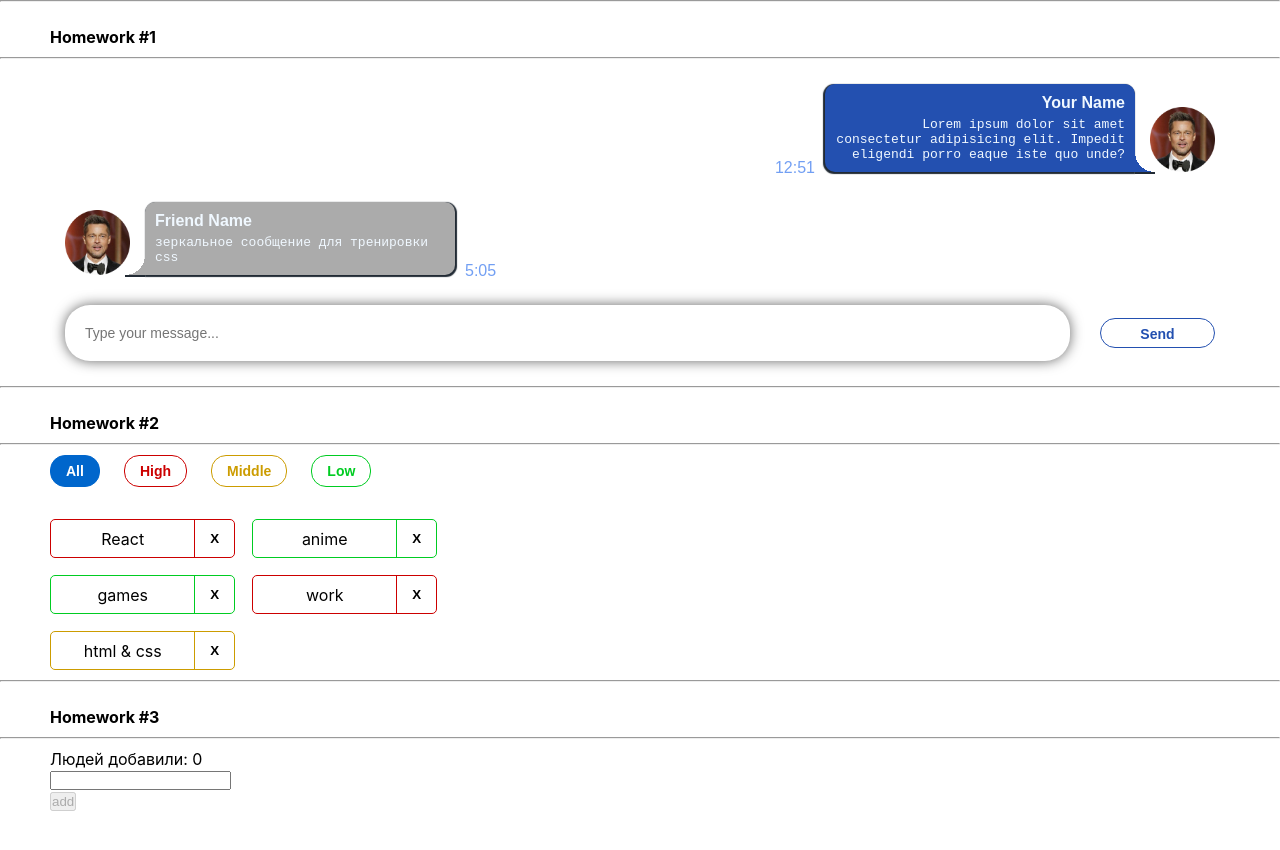
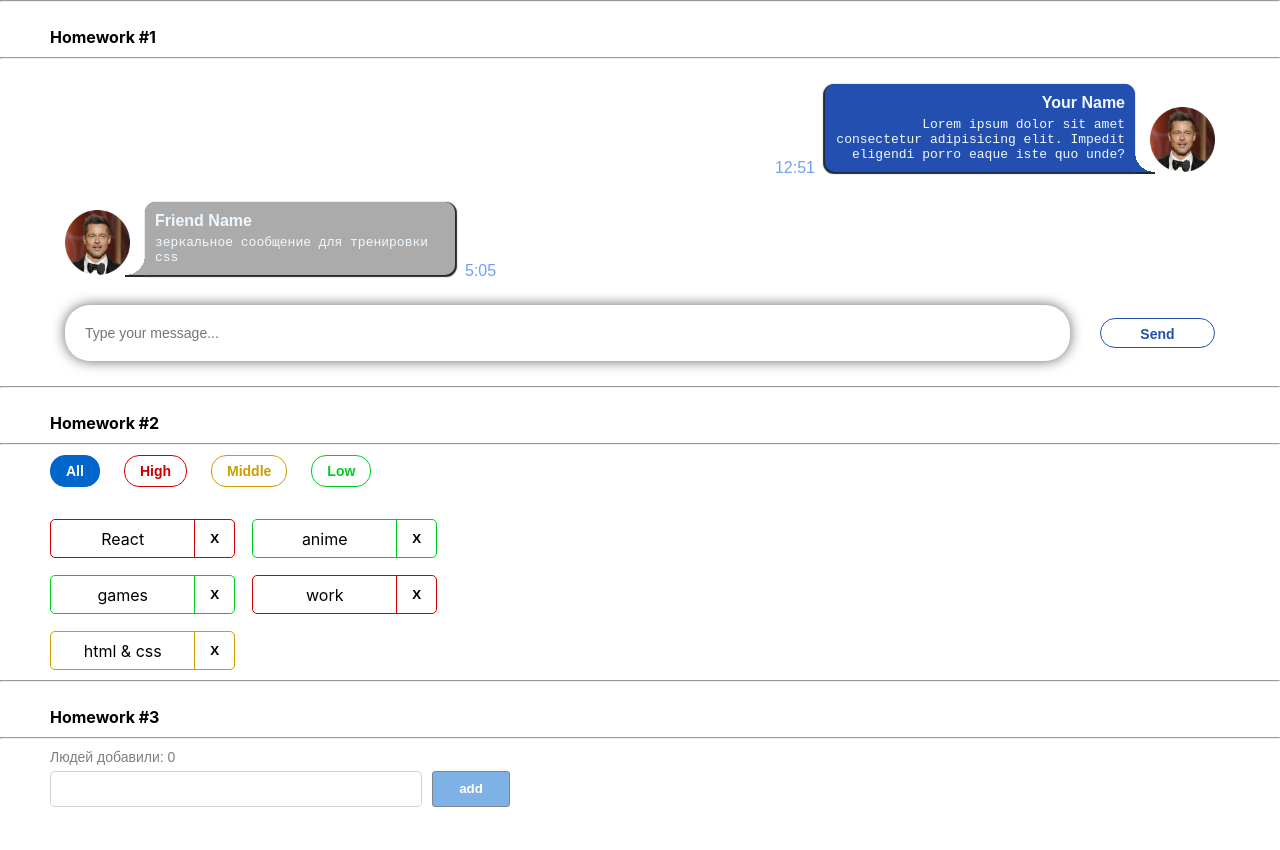
Before and after one commit to m1rade/IgnatHWs2.0, a React (Create React App) app: page / in a window 1280 px wide. Before the commit the page ends 821 px from the top, so only its background shows below. Built offline with nearby package versions, Linux system fonts and the light colour scheme.

Commit message:
Changed css styles

```diff
--- a/src/s2-homeworks/hw01/message-sender/MessageSender.module.css
+++ b/src/s2-homeworks/hw01/message-sender/MessageSender.module.css
@@ -53,4 +53,9 @@
 .button:active {
     background: #2350b0;
     color: white;
+    transform: translateY(3px) translateX(2px);
 }
+
+.button:focus {
+    border: 2px solid;
+}
--- a/src/s2-homeworks/hw03/Greeting.module.css
+++ b/src/s2-homeworks/hw03/Greeting.module.css
@@ -2,34 +2,90 @@
 }
 
 .inputAndButtonContainer {
+    display: flex;
+    justify-content: flex-start;
+    align-items: flex-start;
+    gap: 10px;
+    padding: 5px 0;
+
+    font-size: 14px;
+    font-family: 'Montserrat', sans-serif;
 }
 
 .error {
+    font-weight: 400;
+    line-height: 17px;
+
+    margin-top: 10px;
+    height: 20px;
+
+    color: #CC0000;
 }
 
 .input {
+    height: 36px;
+    width: 372px;
+    padding: 8px 12px;
+
+    outline: none;
+
+    font-weight: 500;
+    font-size: 16px;
+    line-height: 20px;
+
+    border: 1px solid #D1D1D1;
+    border-radius: 5px;
 }
 
 .input:focus {
+    border: 1px solid;
 }
 
 .errorInput {
+    border: 1px solid #CC0000;
 }
 
 .button {
+    width: 78px;
+    height: 36px;
+
+    font-weight: 600;
+    line-height: 20px;
+    color: white;
+
+    outline: none;
+
+    background: #0066CC;
+    border-radius: 3px;
+    border: 1px solid #000d20;
+
+    cursor: pointer;
 }
 
-.button:focus {
+.button:hover {
+    box-shadow: 2px 2px 12px 0 #000d20;
 }
 
 .button:active {
+    box-shadow: 2px 7px 12px 0 #000d20;
+    transform: translateY(3px);
 }
 
 .button:disabled {
+    opacity: 0.5;
 }
 
 .text {
+    font-family: 'Montserrat', sans-serif;
+    font-weight: 400;
+    font-size: 14px;
+    line-height: 17px;
+
+    color: rgba(0, 0, 0, 0.5);
 }
 
 .greeting {
+    font-weight: 500;
+    font-size: 14px;
+    line-height: 17px;
 }
--- a/src/s2-homeworks/hw03/GreetingContainer.tsx
+++ b/src/s2-homeworks/hw03/GreetingContainer.tsx
@@ -10,7 +10,7 @@ type GreetingContainerPropsType = {
 export const pureAddUser = (name: string, setError: (error: string)=>void, setName: (name: string)=>void, addUserCallback: (name: string) => void) => {
     // если имя пустое - показать ошибку, иначе - добавить юзера и очистить инпут
     if (!name.trim()) {
-        setError("Please, enter a valid name");
+        setError("Ошибка! введите имя!");
         setName("");
     } else {
         addUserCallback(name.trim());
```
